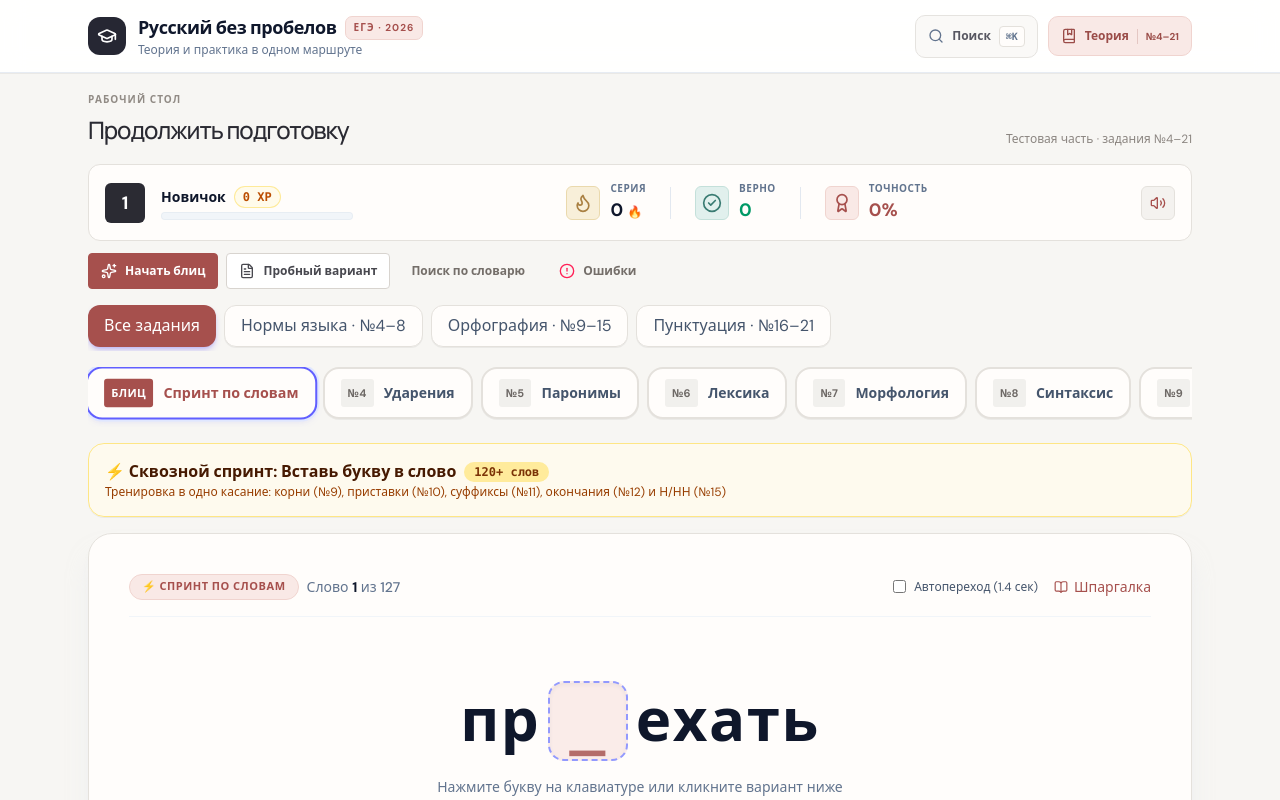
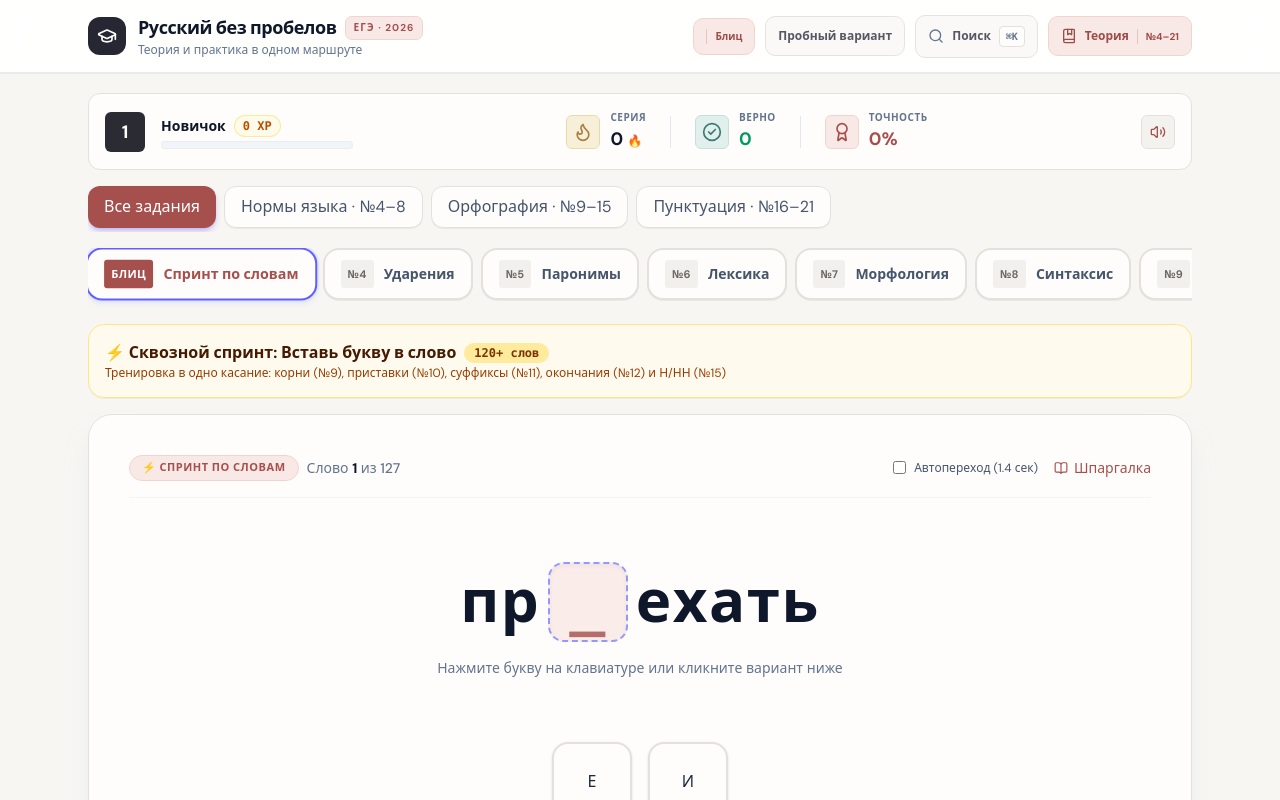
Before and after one commit to kaydopapi/ege-trainer, a React (Vite) app: page / in a window 1280 px wide. Shown: the top 800 px of the page. Built offline with nearby package versions, Linux system fonts and the light colour scheme; the HTML template or start-up script is replaced by a standard one.

Commit message:
Research and streamline educational workspace

```diff
--- a/src/App.jsx
+++ b/src/App.jsx
@@ -173,6 +173,18 @@ export default function App() {
 
           <div className="flex items-center gap-2.5">
             <button
+              onClick={() => { setActiveCategory('all'); setActiveTaskId('sprint_all'); }}
+              className="header-action header-action-primary hidden sm:flex"
+            >
+              <span>Блиц</span>
+            </button>
+            <button
+              onClick={() => setMockExamOpen(true)}
+              className="header-action hidden md:flex"
+            >
+              <span>Пробный вариант</span>
+            </button>
+            <button
               onClick={() => setSearchOpen(true)}
               className="header-action"
             >
@@ -195,29 +207,17 @@ export default function App() {
 
       {/* Main Container */}
       <main className="max-w-6xl mx-auto px-4 sm:px-6 py-5 w-full space-y-4 flex-1">
-        <div className="workspace-heading">
-          <div>
-            <p className="section-kicker">Рабочий стол</p>
-            <h2>Продолжить подготовку</h2>
-          </div>
-          <span className="workspace-caption">Тестовая часть · задания №4–21</span>
-        </div>
-
         <StatsBar
           stats={stats}
           mistakesCount={mistakesList.length}
           onReset={handleResetStats}
           soundEnabled={soundEnabled}
           onToggleSound={handleToggleSound}
-          onStartMegaSprint={() => {
-            sounds.playClick();
-                setActiveCategory('all');
-            setActiveTaskId('sprint_all');
-          }}
-          onOpenMockExam={() => setMockExamOpen(true)}
-          onOpenSearch={() => setSearchOpen(true)}
-          onOpenMistakes={() => setMistakesOpen(true)}
-          onOpenTheory={() => setTheoryOpen(true)}
+          onStartMegaSprint={() => {}}
+          onOpenMockExam={() => {}}
+          onOpenSearch={() => {}}
+          onOpenMistakes={() => {}}
+          onOpenTheory={() => {}}
         />
 
         {/* Category Pills */}
--- a/src/components/StatsBar.jsx
+++ b/src/components/StatsBar.jsx
@@ -101,44 +101,6 @@ export default function StatsBar({
         </div>
       </div>
 
-      {/* Primary actions */}
-      <div className="workspace-actions">
-        <button
-          onClick={onStartMegaSprint}
-          className="workspace-action workspace-action-primary"
-        >
-          <Sparkles className="w-4 h-4" />
-          <span>Начать блиц</span>
-        </button>
-
-        <button
-          onClick={onOpenMockExam}
-          className="workspace-action"
-        >
-          <FileText className="w-4 h-4" />
-          <span>Пробный вариант</span>
-        </button>
-
-        <button
-          onClick={onOpenSearch}
-          className="workspace-action workspace-action-quiet"
-        >
-          <span>Поиск по словарю</span>
-        </button>
-
-        <button
-          onClick={onOpenMistakes}
-          className="workspace-action workspace-action-quiet"
-        >
-          <AlertCircle className="w-4 h-4 text-rose-500" />
-          <span>Ошибки</span>
-          {mistakesCount > 0 && (
-            <span className="px-2 py-0.5 rounded-full text-[10px] font-bold bg-rose-100 text-rose-700 border border-rose-200">
-              {mistakesCount}
-            </span>
-          )}
-        </button>
-      </div>
     </div>
   );
 }
```
Also changed, not shown: 1 other file (tests, documents, lock files or other folders).
